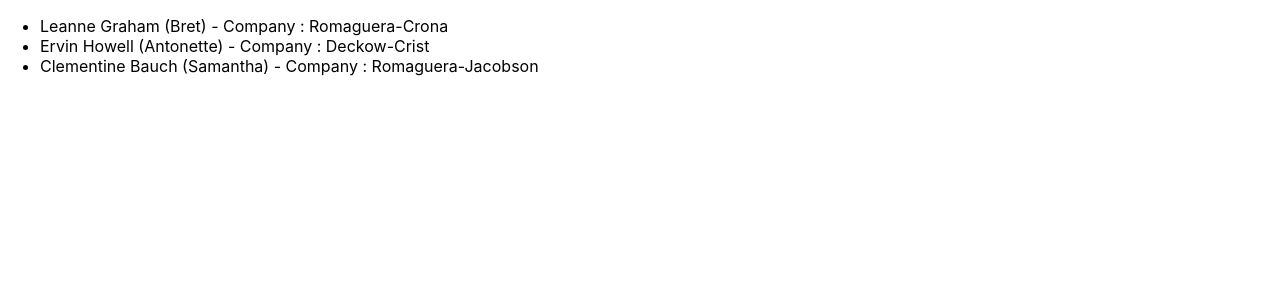
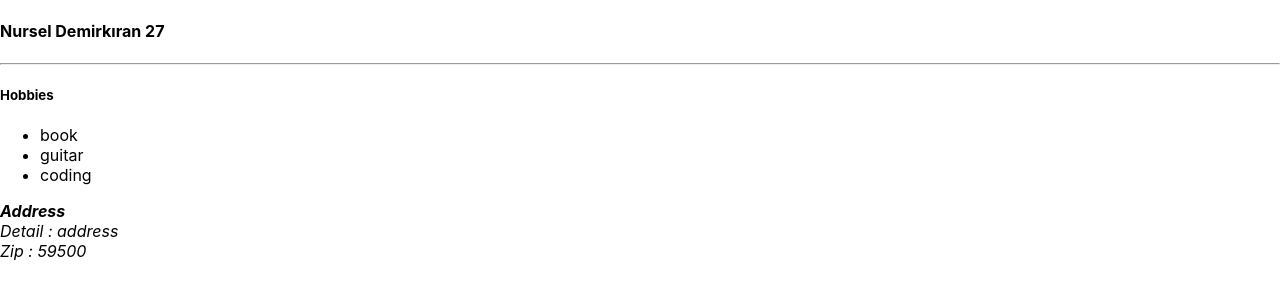
Before and after one commit to nurseld/Tobeto-IstanbulKodluyor, a React (Create React App) app in the folder ReactJSBasic/React05/: page / in a window 1280 px wide. Shown: the top 300 px of the page. Built offline with nearby package versions, Linux system fonts and the light colour scheme.

Commit message:
ReactJS PropTypes

```diff
--- a/ReactJSBasic/React05/src/App.js
+++ b/ReactJSBasic/React05/src/App.js
@@ -5,6 +5,7 @@ import Header from "./components/Header.js";
 import Variables from './components/Variables.js';
 import Props from './components/Props.js';
 import Loops from './components/Loops.js';
+import UserDetail from './components/UserDetail.js';
 
 const _info = {
 
@@ -55,7 +56,9 @@ function App() {
 
       {/* <Props name={"Nursel"} surname={"Demirkiran"} age={27} developer={true} info={_info} /> */}
 
-      <Loops users={users} />
+      {/* <Loops users={users} /> */}
+
+      <UserDetail name={"Nursel Demirkıran"} age={27} hobbies={["book", "guitar", "coding"]} address={{ detail: "address", zipcode: 59500 }} />
 
     </div>
 
--- /dev/null
+++ b/ReactJSBasic/React05/src/components/UserDetail.js
@@ -0,0 +1,36 @@
+
+import PropTypes from "prop-types"
+
+function UserDetail({ name, age, hobbies, address }) {
+    return (
+        <div>
+            <h4>{name} {age}</h4>
+            <hr />
+
+            <h5>Hobbies</h5>
+            <ul>
+                {
+                    hobbies.map((hobby, i) => <li key={i}>{hobby}</li>)
+                }
+            </ul>
+            <address>
+                <div><b>Address</b></div>
+                <div>Detail : {address.detail}</div>
+                <div>Zip : {address.zipcode}</div>
+            </address>
+
+        </div>
+    );
+}
+
+UserDetail.propTypes = {
+    name: PropTypes.string,
+    age: PropTypes.number,
+    hobbies: PropTypes.array,
+    address: PropTypes.shape({
+        detail: PropTypes.string,
+        zipcode: PropTypes.number
+    })
+}
+
+export default UserDetail;
```
